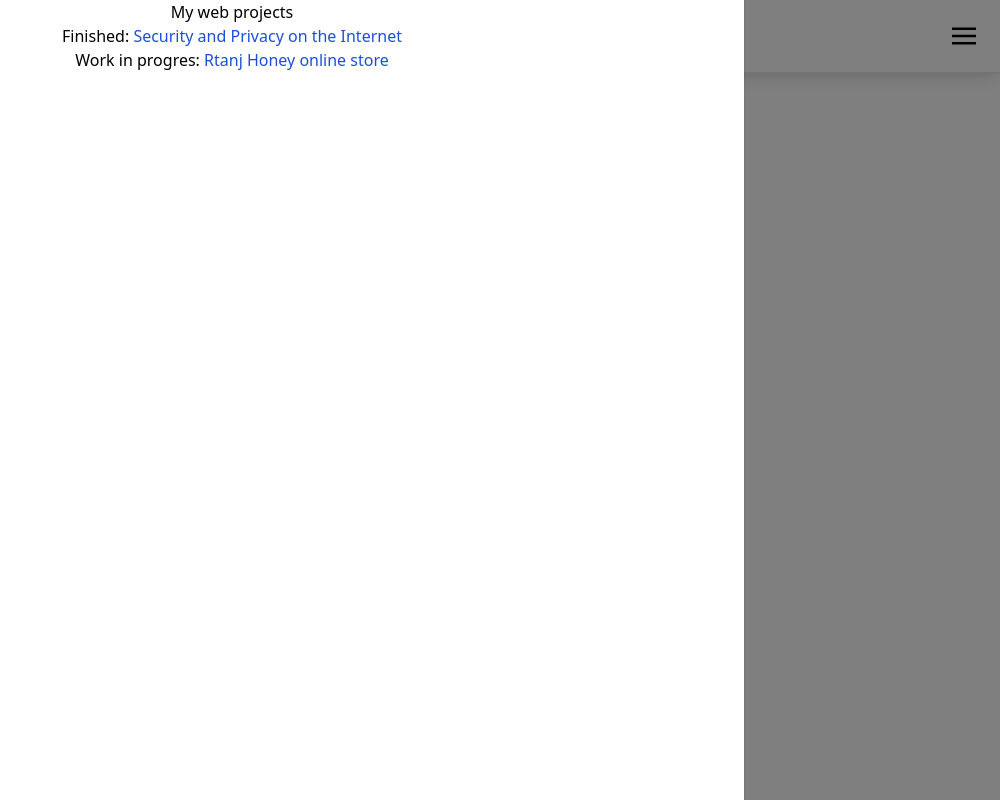
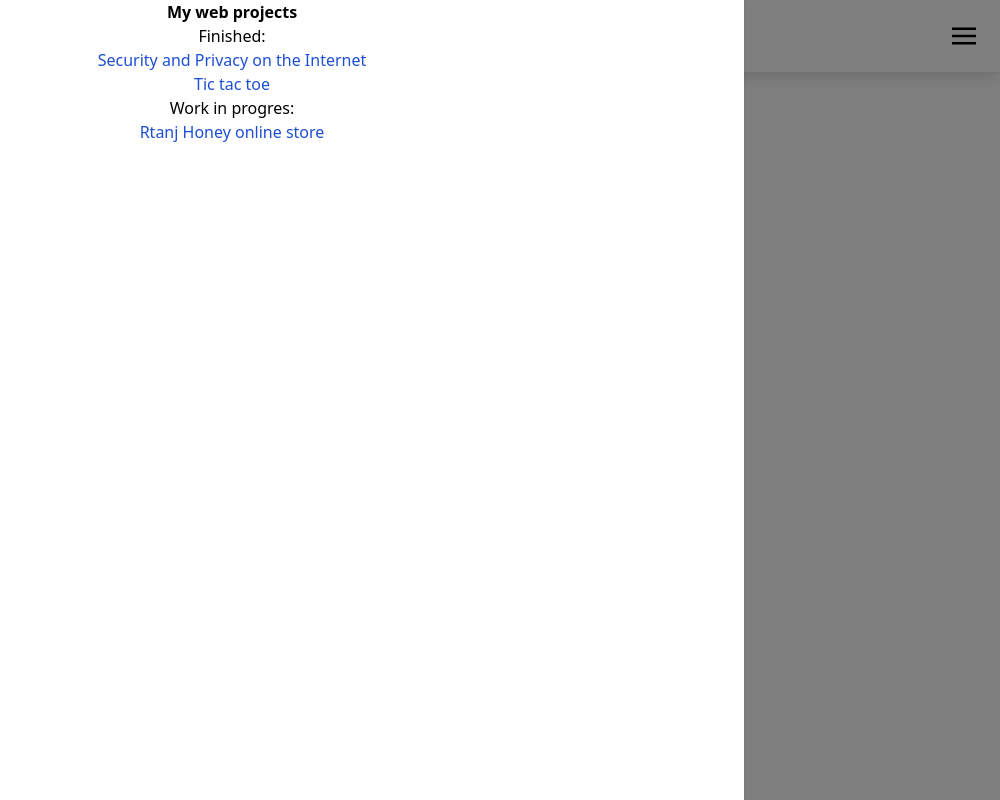
Before and after one commit to Dujka/portfolio, a React (Create React App) app: page / in a window 1280 px wide. Both pictures are taken after a click on the element 1244 px from the left and 36 px from the top of the page. Shown: the top 800 px of the page, without its empty margins (280-1280 px from the left). Built offline with nearby package versions, Linux system fonts and the light colour scheme.

Commit message:
Added link to  tic-tac-toe app to portfolio

```diff
--- a/src/Components/Footer.js
+++ b/src/Components/Footer.js
@@ -130,6 +130,7 @@ function Footer() {
               </span>
               <span className="my-2">
                 <b>Finished: </b>
+                <br />
                 <a
                   className="text-blue-300 text-md hover:text-blue-200  hover:underline"
                   rel="noreferrer"
@@ -138,9 +139,19 @@ function Footer() {
                 >
                   Security and Privacy on the Internet
                 </a>
+                <br />
+                <a
+                  className="text-blue-300 text-md hover:text-blue-200  hover:underline"
+                  rel="noreferrer"
+                  target="_blank"
+                  href="https://react-tic-tac-toe-47d64.web.app/"
+                >
+                  Tic tac toe
+                </a>
               </span>
               <span className="my-2">
                 <b>Work in progress: </b>
+                <br />
                 <a
                   className="text-blue-300 text-md hover:text-blue-200  hover:underline"
                   rel="noreferrer"
--- a/src/Components/MenuContent.js
+++ b/src/Components/MenuContent.js
@@ -3,9 +3,12 @@ import React from "react";
 function MenuContent() {
   return (
     <div>
-      <p>My web projects</p>
+      <h1>
+        <b>My web projects</b>
+      </h1>
       <p>
-        Finished:{" "}
+        Finished:
+        <br />
         <a
           className="text-blue-700 text-md hover:text-blue-600  hover:underline"
           rel="noreferrer"
@@ -14,9 +17,19 @@ function MenuContent() {
         >
           Security and Privacy on the Internet
         </a>
+        <br />
+        <a
+          className="text-blue-700 text-md hover:text-blue-600  hover:underline"
+          rel="noreferrer"
+          target="_blank"
+          href="https://react-tic-tac-toe-47d64.web.app/"
+        >
+          Tic tac toe
+        </a>
       </p>
       <p>
-        Work in progres:{" "}
+        Work in progres:
+        <br />
         <a
           className="text-blue-700 text-md hover:text-blue-600  hover:underline"
           rel="noreferrer"
```
Also changed, not shown: 1 other file (tests, documents, lock files or other folders).
